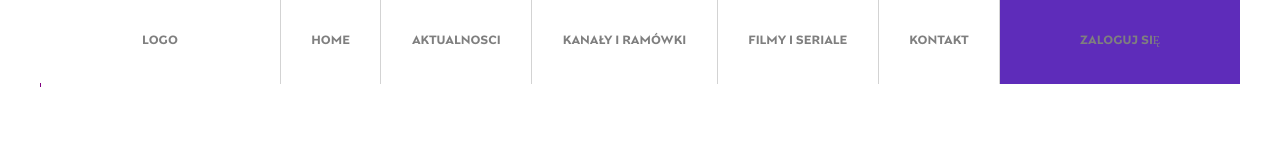
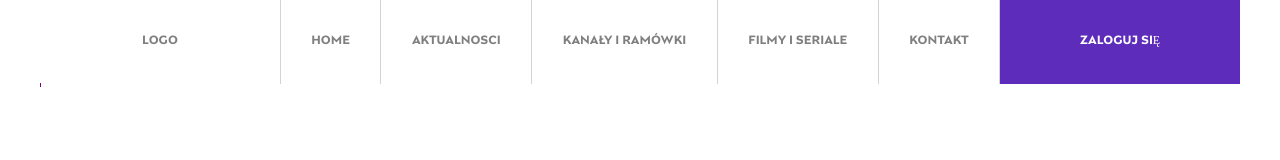
Before and after one commit to adamorlowskipoland/recruitment-task-layout, a plain HTML site: page index.html in a window 1280 px wide. Drawn offline with Linux system fonts and the light colour scheme.

Commit message:
changed login area color

```diff
--- a/styles/style.scss
+++ b/styles/style.scss
@@ -45,12 +45,12 @@ $link: #00b5f7;
 
         .login {
             background: #5e2cba;
-            color: white;
+            color: #ffffff;
 
 
             &__link {
                 text-decoration: none;
-                color: #7f7f7f;
+                color: #ffffff;
             }
         }
 
```
Also changed, not shown: styles/style.css, 1 other file.
